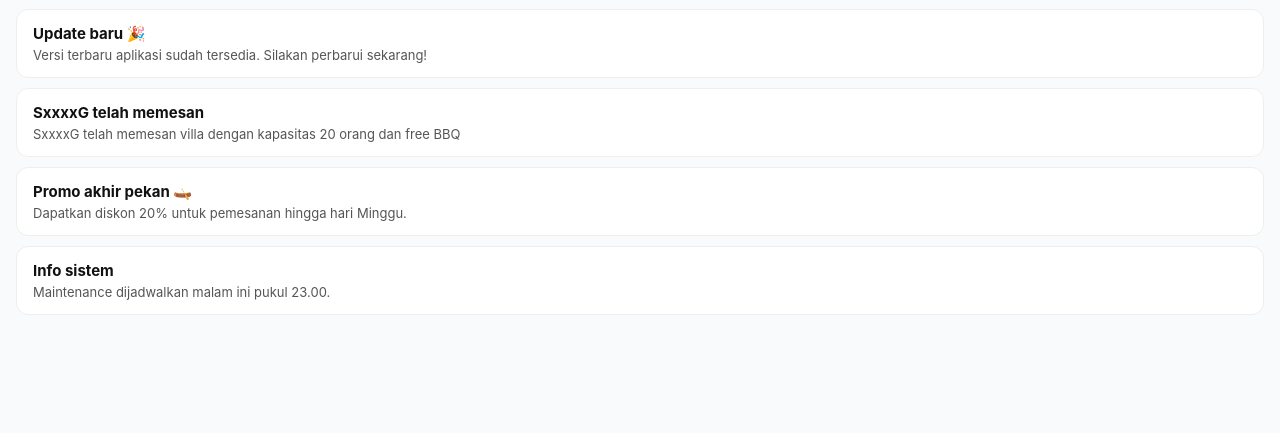
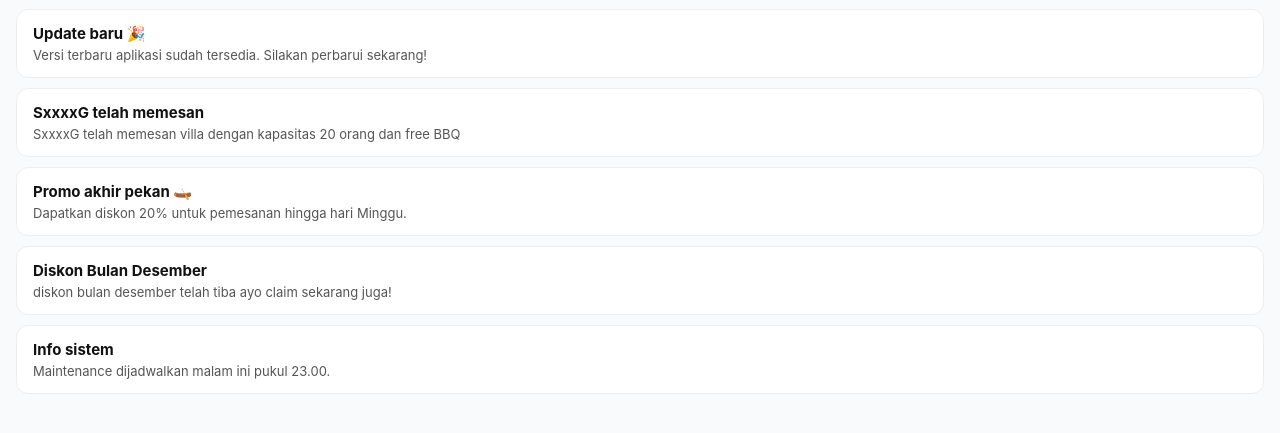
Before and after one commit to elfarsaf-dev/nontif, a plain HTML site: page index.html in a window 1280 px wide. Shown: the part 57-490 px from the top of the page. Drawn offline with Linux system fonts and the light colour scheme.

Commit message:
Update index.html

```diff
--- a/index.html
+++ b/index.html
@@ -30,6 +30,7 @@
       { title: "Update baru 🎉", msg: "Versi terbaru aplikasi sudah tersedia. Silakan perbarui sekarang!" },
       { title: "SxxxxG telah memesan", msg: "SxxxxG telah memesan villa dengan kapasitas 20 orang dan free BBQ" },
       { title: "Promo akhir pekan 🛶", msg: "Dapatkan diskon 20% untuk pemesanan hingga hari Minggu." },
+      { title: "Diskon Bulan Desember", msg: "diskon bulan desember telah tiba ayo claim sekarang juga!" },
       { title: "Info sistem", msg: "Maintenance dijadwalkan malam ini pukul 23.00." }
     ];
 
```
